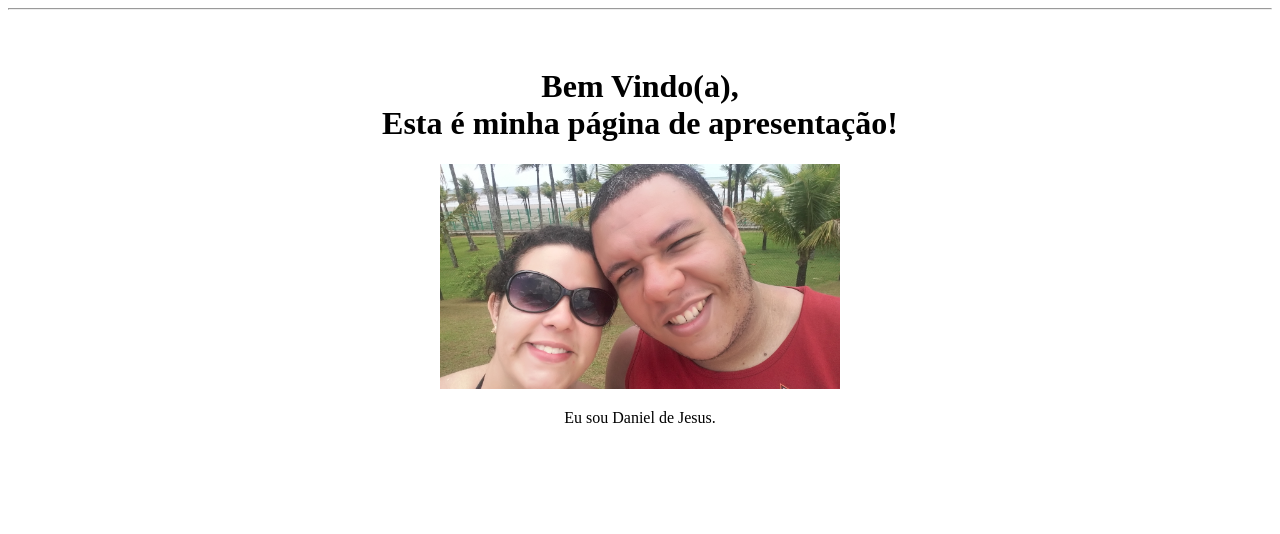
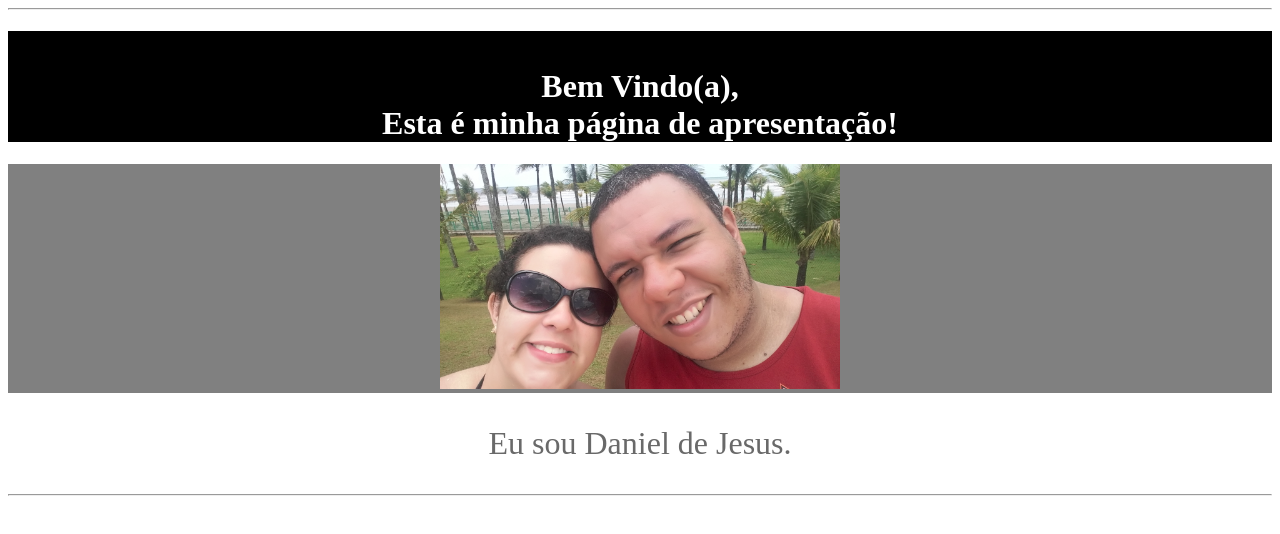
Before and after one commit to danieloliveira138/danieloliveira138.github.io, a plain HTML site: page index.html in a window 1280 px wide. Drawn offline with Linux system fonts and the light colour scheme.

Commit message:
Mudando estilo da pagina1

```diff
--- a/index.html
+++ b/index.html
@@ -5,12 +5,17 @@
 	<title>Daniel de Jesus Oliveira</title>
 </head>
 <body>
-	<hr></hr>
+	<div>
+		<hr>
+		<div style="background-color: black;">
+			<h1 style="text-align: center;color: white;"><br>Bem Vindo(a), <br>Esta é minha página de apresentação!</h1>
+		</div>
+		<div style="text-align: center; background-color: gray;">
 
-	<h1 style="text-align: center;"><br>Bem Vindo(a), <br>Esta é minha página de apresentação!</h1>
-	<div style="text-align: center;">
-		<img src="imagens/foto.jpg" style=" width: 400px;">
-		<p>Eu sou Daniel de Jesus.</p>
+			<img src="imagens/foto.jpg" style=" width: 400px;">
+		</div>
+		<p style="text-align: center;font-size: 32px;color: dimgray;">Eu sou Daniel de Jesus.</p>
+		<hr>
 	</div>
 </body>
 </html>
```
